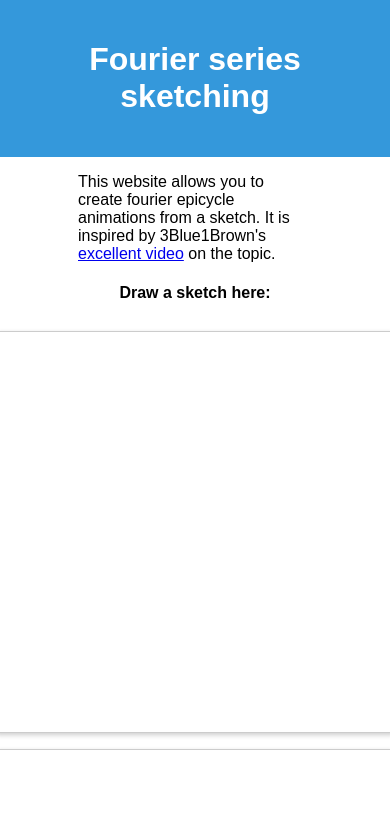
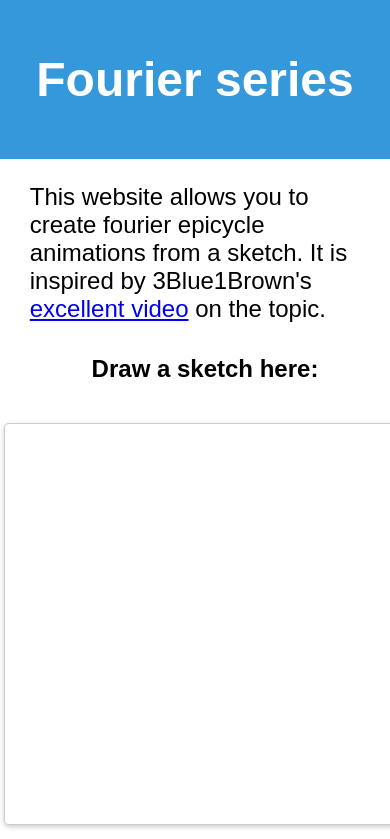
Before and after one commit to adamjbird1/fourier, a website built with webpack: page src/index.html in a window 390 px wide. Shown: the top 839 px of the page. Built offline with nearby package versions, Linux system fonts and the light colour scheme.

Commit message:
feat: resize page content on mobile

```diff
--- a/src/index.html
+++ b/src/index.html
@@ -1,6 +1,7 @@
 <!DOCTYPE html>
 <html>
 <head>
+    <meta name="viewport" content="width=device-width, initial-scale=1">
     <link rel="stylesheet" type="text/css" href="styles.css">
     <script src="https://polyfill.io/v3/polyfill.min.js?features=es6"></script>
   <script id="MathJax-script" async
@@ -9,7 +10,7 @@
 </head>
 <body>
     <header>
-        <h1>Fourier series sketching</h1>
+        <h1>Fourier series</h1>
     </header>
     <main>
         <section>
--- a/src/styles.css
+++ b/src/styles.css
@@ -12,17 +12,32 @@ header {
 }
 
 main {
-    width: 60%;
+    width: 70%;
     margin: 0 auto;
+}
+
+@media (max-width: 768px) {
+    body {
+        font-size: 24px;
+    }
+
+    main {
+        width: 95%;
+    }
 }
 
 section {
     margin-bottom: 20px;
+    margin-left: 20px;
 }
 
 #draw {
     width: 100%;
     height: 100%;
+
+    display: flex;
+    flex-direction: column;
+    align-items: center;
 }
 
 #drawCanvases {
```
Also changed, not shown: 1 other file.
